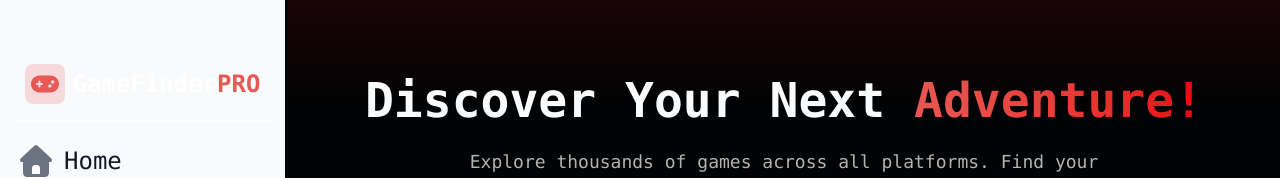
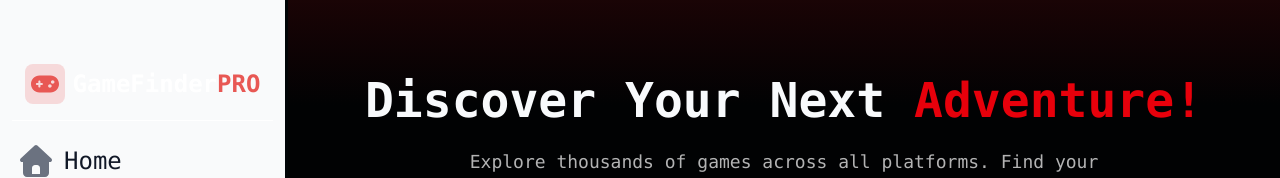
Before and after one commit to DayanVR/game-finder-pro-v2, a Next.js app: page / in a window 1280 px wide. Shown: the top 178 px of the page. Built offline with nearby package versions, Linux system fonts and the light colour scheme; no server answers.

Commit message:
feat: Simplify IntroCall component styling by removing background gradient from Adventure text

```diff
--- a/src/features/shared/IntroCall.tsx
+++ b/src/features/shared/IntroCall.tsx
@@ -3,11 +3,9 @@ export default function IntroCall() {
     <div className="mx-10 mt-12 flex flex-col items-center gap-y-6 text-center">
       <h1 className="text-5xl font-bold">
         Discover Your Next{' '}
-        <span className="bg-linear-to-r from-(--color-accent-primary) to-(--color-accent-secondary) bg-clip-text text-5xl font-bold text-transparent">
-          Adventure!
-        </span>
+        <span className="text-5xl font-bold text-(--color-accent-secondary)">Adventure!</span>
       </h1>
-      <p className="max-w-2xl text-lg text-white/70 text-pretty">
+      <p className="max-w-2xl text-lg text-pretty text-white/70">
         Explore thousands of games across all platforms. Find your perfect match with our advanced
         search and filters.
       </p>
```
